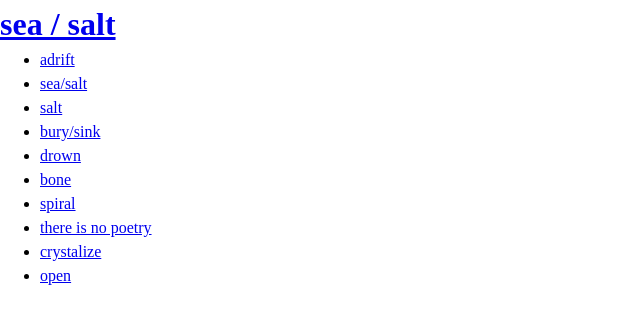
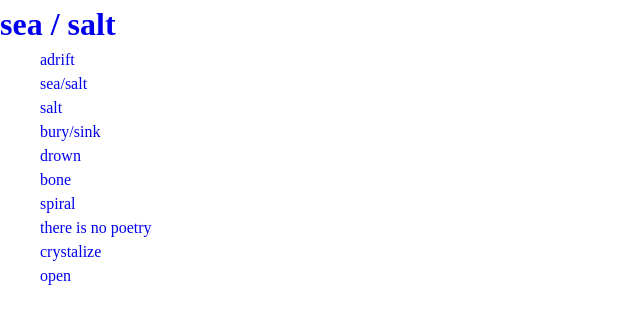
Before and after one commit to rfloarea/sea-salt, a plain HTML site: page toc.html in a window 1280 px wide. Shown: the whole page, without its empty margins (0-640 px from the left). Drawn offline with Linux system fonts and the light colour scheme.

Commit message:
remove list style and link decoration

```diff
--- a/style.css
+++ b/style.css
@@ -40,7 +40,16 @@ h1, h2, h3, h4, h5, h6 {
   isolation: isolate;
 }
 
+/* Custom styles */
 
 img {
   height: 80vh;
 }
+
+li {
+  list-style: none;
+}
+
+a {
+  text-decoration: none;
+}
```
